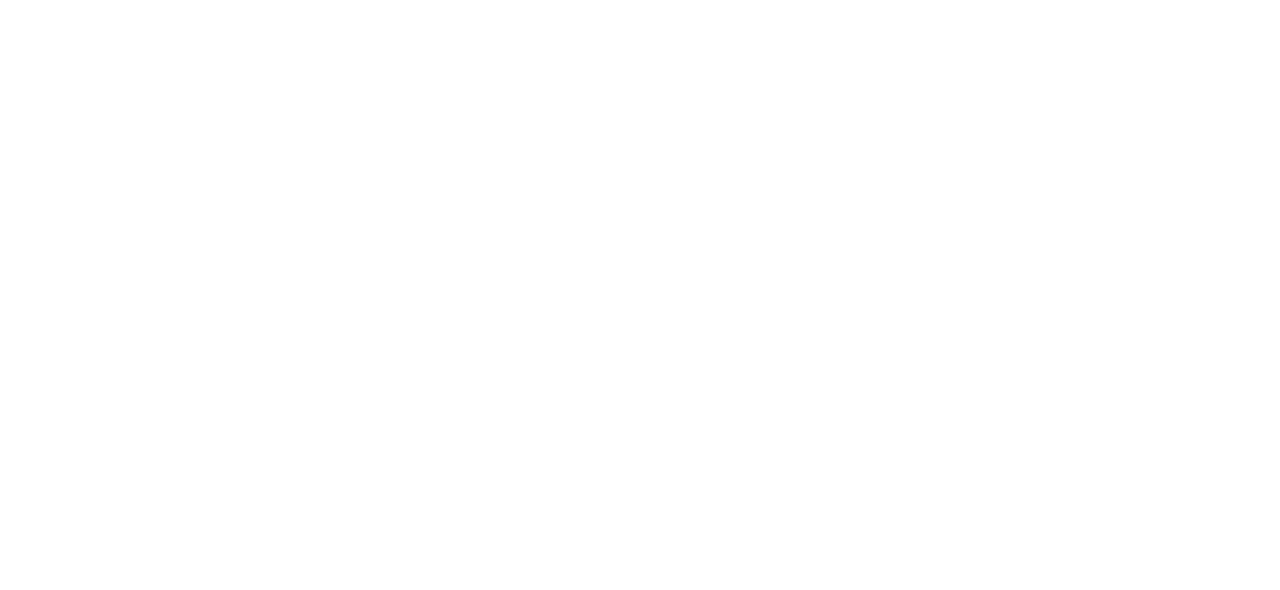
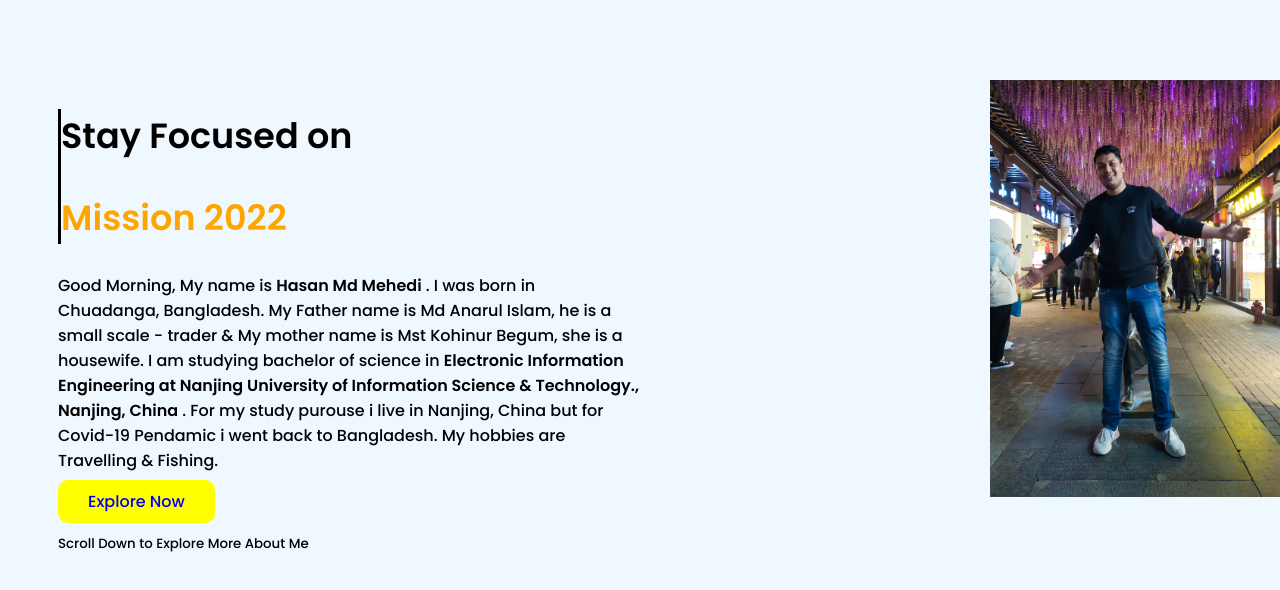
Before and after one commit to Chinno968/Assignment_01, a plain HTML site: page index.html in a window 1280 px wide. Drawn offline with Linux system fonts and the light colour scheme.

Commit message:
Intro Info Added

```diff
--- a/index.html
+++ b/index.html
@@ -6,10 +6,47 @@
     <meta http-equiv="X-UA-Compatible" content="IE=edge">
     <meta name="viewport" content="width=device-width, initial-scale=1.0">
     <title>First Assignment</title>
+    <link rel="preconnect" href="https://fonts.googleapis.com">
+    <link rel="preconnect" href="https://fonts.gstatic.com" crossorigin>
+    <link
+        href="https://fonts.googleapis.com/css2?family=IBM+Plex+Sans:ital,wght@0,100;1,400&family=Merriweather:ital@1&family=Poppins:ital,wght@0,300;0,500;0,600;1,400&display=swap"
+        rel="stylesheet">
+    <link rel="stylesheet" href="style.css">
 </head>
 
 <body>
+    <section class="bioData">
+        <div class="IntroInfo">
+            <strong>
+                <div class="radient">
+                    <h1>Stay Focused on</h1>
+                    <h1 class="introduction">Mission 2022</h1>
+                </div>
+            </strong>
 
+            <P>Good Morning, My name is <strong>Hasan Md Mehedi</strong> . I was born in Chuadanga, Bangladesh. My
+                Father name is Md
+                Anarul Islam, he is a small scale - trader & My mother name is Mst Kohinur Begum, she is a housewife. I
+                am studying bachelor of science in <strong>Electronic Information Engineering at Nanjing University of
+                    Information Science & Technology., Nanjing, China</strong> . For my study purouse i live in Nanjing,
+                China but for
+                Covid-19 Pendamic i went back to Bangladesh. My hobbies are Travelling & Fishing.</P>
+
+            <a class="btn" target="blank" href="https://www.linkedin.com/in/mdmehedi968/">Explore Now</a>
+
+            <p><small>Scroll Down to Explore More About Me</small></p>
+        </div>
+
+
+        <div class="IntroInfo">
+            <img class="picintro" src="images/me/Chinno_Fuzimiao.jpg" alt="">
+        </div>
+
+
+    </section>
+
+
+    <!-- Section 1 Finished -->
 </body>
 
 </html>
--- a/style.css
+++ b/style.css
@@ -0,0 +1,49 @@
+body {
+    font-family: 'IBM Plex Sans', sans-serif;
+    font-family: 'Merriweather', serif;
+    font-family: 'Poppins', sans-serif;
+    background-color: aliceblue;
+
+}
+
+.bioData {
+    display: flex;
+    margin-top: 80px;
+
+}
+
+.bioData h1 {
+    font-size: 35px;
+}
+
+.introduction {
+    color: orange;
+}
+
+.IntroInfo {
+    width: 50%;
+    padding-left: 50px;
+
+}
+
+.btn {
+    text-decoration: none;
+    background-color: yellow;
+    padding: 10px 30px;
+    border-radius: 10px;
+}
+
+.IntroInfo img {
+    width: 50%;
+    height: 85%;
+    padding-left: 300px;
+
+}
+
+.radient {
+    border-left: 3px solid;
+    border-image: linear-gradient(rgb(223, 223, 14) red);
+    border-image-slice: 1;
+
+
+}
```
Also changed, not shown: images/me/Chinno_Fuzimiao.jpg (added), images/me/Chinno_NUIST.jpg (added), images/me/Chinno_NUIST_SwimingPool.jpg (added), images/me/Tour-Laoshi.jpg (added).
